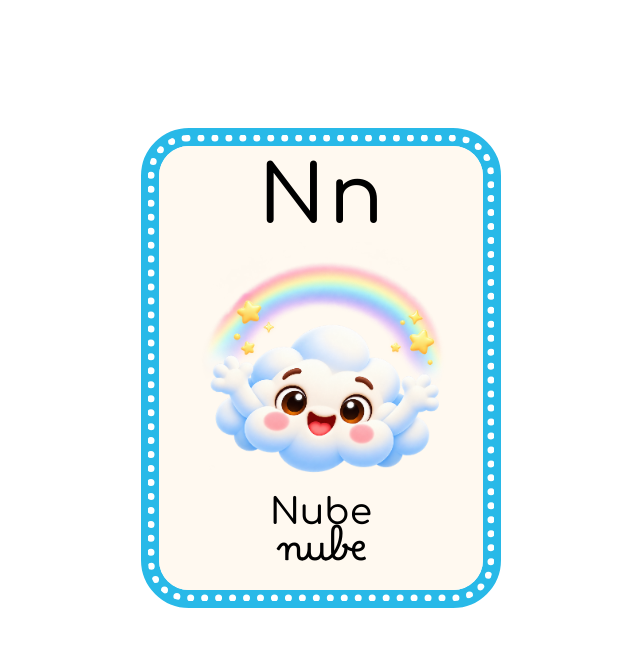
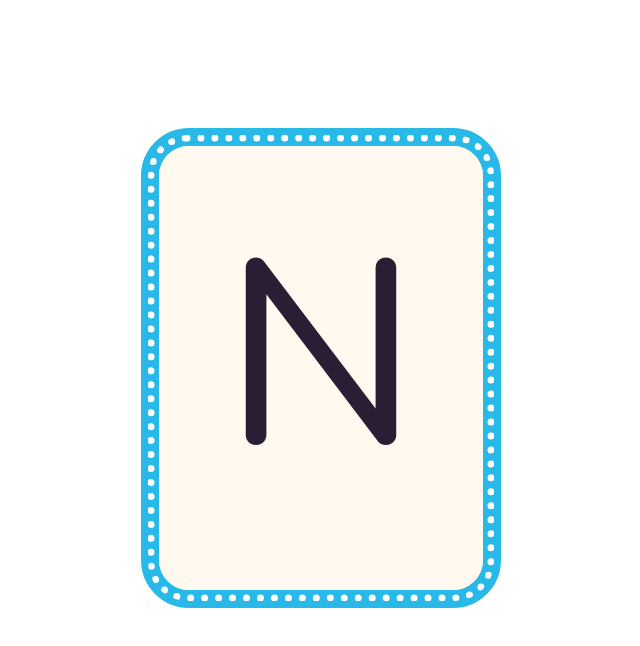
Before and after one commit to david-aravena-poblete/aprender-a-leer, a Next.js app: page /aprender in a window 1280 px wide. Shown: the top 646 px of the page, without its empty margins (319-959 px from the left). Built offline with nearby package versions, Linux system fonts and the light colour scheme.

Commit message:
Trigger presentation card flip when initial speech ends

```diff
--- a/src/app/aprender/components/PresentationStage/index.jsx
+++ b/src/app/aprender/components/PresentationStage/index.jsx
@@ -34,6 +34,7 @@ export default function PresentationStage({
           delay={delay}
           duration={duration}
           canInteract={initialSpeechFinished}
+          startInitialFlip={initialSpeechFinished}
           onCardClick={handleCardClick}
         />
       </div>
```
